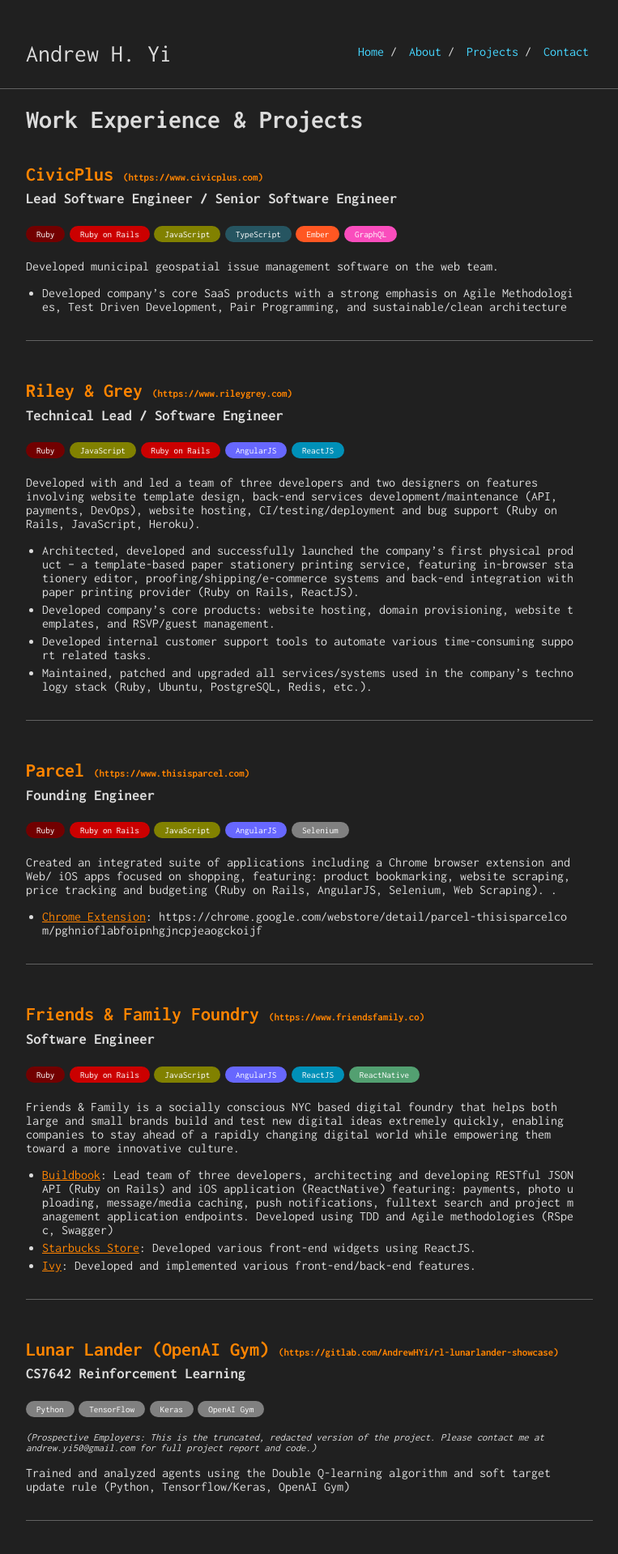
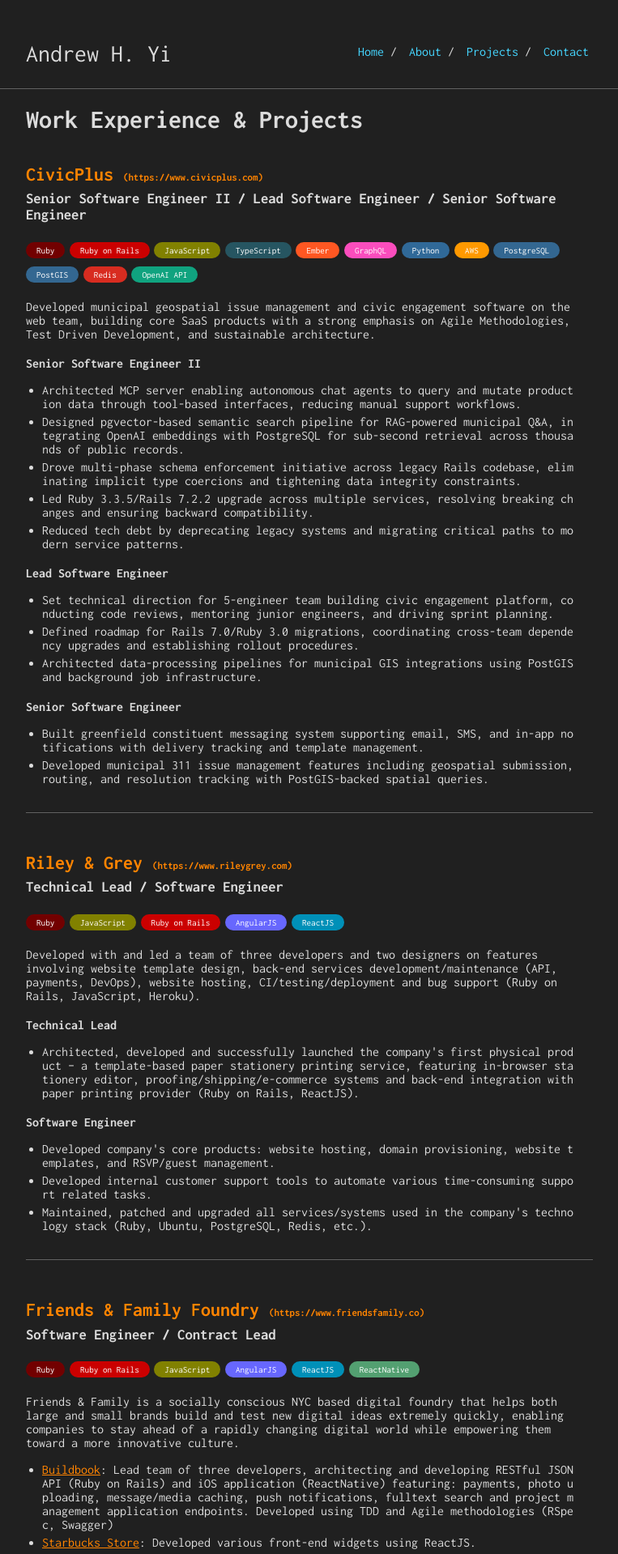
Before and after one commit to AndrewHYi/andrewhyi.github.io, a Jekyll site: the page built from projects.md, in a window 1280 px wide. Shown: the top 1919 px of the page at 81% size, without its empty margins (258-1021 px from the left). Built offline with Jekyll 4.4.1, drawn with Linux system fonts in a browser that asks for light colours; some of the changed text lies outside the part shown.

Commit message:
feat(projects): update projects page with full work history and role groupings
Replace flat bullet lists with role-based groupings for CivicPlus and
Riley & Grey. Remove Parcel and academic projects. Add skill tag colors
for AWS, PostgreSQL, PostGIS, Redis, OpenAI API, and Python.

```diff
--- a/_data/projects.yml
+++ b/_data/projects.yml
@@ -1,9 +1,24 @@
 - name: CivicPlus
   link: https://www.civicplus.com
-  position: Lead Software Engineer / Senior Software Engineer
-  description: "Developed municipal geospatial issue management software on the web team."
-  bullets:
-    - description: "Developed company’s core SaaS products with a strong emphasis on Agile Methodologies, Test Driven Development, Pair Programming, and sustainable/clean architecture"
+  position: "Senior Software Engineer II / Lead Software Engineer / Senior Software Engineer"
+  description: "Developed municipal geospatial issue management and civic engagement software on the web team, building core SaaS products with a strong emphasis on Agile Methodologies, Test Driven Development, and sustainable architecture."
+  roles:
+    - title: "Senior Software Engineer II"
+      bullets:
+        - description: "Architected MCP server enabling autonomous chat agents to query and mutate production data through tool-based interfaces, reducing manual support workflows."
+        - description: "Designed pgvector-based semantic search pipeline for RAG-powered municipal Q&A, integrating OpenAI embeddings with PostgreSQL for sub-second retrieval across thousands of public records."
+        - description: "Drove multi-phase schema enforcement initiative across legacy Rails codebase, eliminating implicit type coercions and tightening data integrity constraints."
+        - description: "Led Ruby 3.3.5/Rails 7.2.2 upgrade across multiple services, resolving breaking changes and ensuring backward compatibility."
+        - description: "Reduced tech debt by deprecating legacy systems and migrating critical paths to modern service patterns."
+    - title: "Lead Software Engineer"
+      bullets:
+        - description: "Set technical direction for 5-engineer team building civic engagement platform, conducting code reviews, mentoring junior engineers, and driving sprint planning."
+        - description: "Defined roadmap for Rails 7.0/Ruby 3.0 migrations, coordinating cross-team dependency upgrades and establishing rollout procedures."
+        - description: "Architected data-processing pipelines for municipal GIS integrations using PostGIS and background job infrastructure."
+    - title: "Senior Software Engineer"
+      bullets:
+        - description: "Built greenfield constituent messaging system supporting email, SMS, and in-app notifications with delivery tracking and template management."
+        - description: "Developed municipal 311 issue management features including geospatial submission, routing, and resolution tracking with PostGIS-backed spatial queries."
   skills:
     - Ruby
     - Ruby on Rails
@@ -11,16 +26,26 @@
     - TypeScript
     - Ember
     - GraphQL
+    - Python
+    - AWS
+    - PostgreSQL
+    - PostGIS
+    - Redis
+    - OpenAI API
 
 - name: Riley & Grey
   link: https://www.rileygrey.com
-  position: Technical Lead / Software Engineer
+  position: "Technical Lead / Software Engineer"
   description: "Developed with and led a team of three developers and two designers on features involving website template design, back-end services development/maintenance (API, payments, DevOps), website hosting, CI/testing/deployment and bug support (Ruby on Rails, JavaScript, Heroku)."
-  bullets:
-    - description: "Architected, developed and successfully launched the company’s first physical product – a template-based paper stationery printing service, featuring in-browser stationery editor, proofing/shipping/e-commerce systems and back-end integration with paper printing provider (Ruby on Rails, ReactJS)."
-    - description: "Developed company’s core products: website hosting, domain provisioning, website templates, and RSVP/guest management."
-    - description: "Developed internal customer support tools to automate various time-consuming support related tasks."
-    - description: "Maintained, patched and upgraded all services/systems used in the company’s technology stack (Ruby, Ubuntu, PostgreSQL, Redis, etc.)."
+  roles:
+    - title: "Technical Lead"
+      bullets:
+        - description: "Architected, developed and successfully launched the company's first physical product – a template-based paper stationery printing service, featuring in-browser stationery editor, proofing/shipping/e-commerce systems and back-end integration with paper printing provider (Ruby on Rails, ReactJS)."
+    - title: "Software Engineer"
+      bullets:
+        - description: "Developed company's core products: website hosting, domain provisioning, website templates, and RSVP/guest management."
+        - description: "Developed internal customer support tools to automate various time-consuming support related tasks."
+        - description: "Maintained, patched and upgraded all services/systems used in the company's technology stack (Ruby, Ubuntu, PostgreSQL, Redis, etc.)."
   skills:
     - Ruby
     - JavaScript
@@ -28,30 +53,9 @@
     - AngularJS
     - ReactJS
 
-
-
-- name: Parcel
-  link: https://www.thisisparcel.com
-  position: Founding Engineer
-  description: "Created an integrated suite of applications including a Chrome browser extension and Web/ iOS apps focused on shopping, featuring: product
-bookmarking, website scraping, price tracking and budgeting (Ruby on Rails, AngularJS, Selenium, Web Scraping).
-."
-  bullets:
-    - name: "Chrome Extension"
-      description: "https://chrome.google.com/webstore/detail/parcel-thisisparcelcom/pghnioflabfoipnhgjncpjeaogckoijf"
-      link: "https://chrome.google.com/webstore/detail/parcel-thisisparcelcom/pghnioflabfoipnhgjncpjeaogckoijf"
-  skills:
-    - Ruby
-    - Ruby on Rails
-    - JavaScript
-    - AngularJS
-    - Selenium
-
-
-
 - name: Friends & Family Foundry
   link: https://www.friendsfamily.co
-  position: Software Engineer
+  position: "Software Engineer / Contract Lead"
   description: "Friends & Family is a socially conscious NYC based digital foundry that helps both large and small brands build and test new digital ideas extremely quickly, enabling companies to stay ahead of a rapidly changing digital world while empowering them toward a more innovative culture."
   bullets:
     - name: "Buildbook"
@@ -70,60 +74,3 @@ bookmarking, website scraping, price tracking and budgeting (Ruby on Rails, Angu
     - AngularJS
     - ReactJS
     - ReactNative
-
-
-
-
-
-
-
-
-
-
-
-
-
-
-
-
-
-
-
-- name: Lunar Lander (OpenAI Gym)
-  link: https://gitlab.com/AndrewHYi/rl-lunarlander-showcase
-  position: CS7642 Reinforcement Learning
-  blurb: "(Prospective Employers: This is the truncated, redacted version of the project. Please contact me at andrew.yi50@gmail.com for full project report and code.)"
-  description: "Trained and analyzed agents using the Double Q-learning algorithm and soft target update rule (Python, Tensorflow/Keras, OpenAI Gym)"
-  skills:
-    - Python
-    - TensorFlow
-    - Keras
-    - OpenAI Gym
-
-
-
-
-
-- name: Sleep Stage Classification
-  link: https://gitlab.com/AndrewHYi/bd4h-sleepstage-showcase
-  position: CS6250 Big Data for Health Informatics
-  blurb: "(Prospective Employers: This is the truncated, redacted version of the project. Please contact me at andrew.yi50@gmail.com for full project report and code.)"
-  description: "Implemented and trained CNNs for single-channel EEG sleep stage classification using the National Sleep Research Institute’s Sleep Heart Health Study datasets."
-  skills:
-    - Python
-    - Tensorflow
-    - Keras
-    - Numpy
-    - Scikit-learn
-    - Hadoop
-
-
-
-- name: Stereo Correspondence
-  link: https://gitlab.com/AndrewHYi/cv-stereo-showcase
-  position: CS6476 Computer Vision
-  blurb: "(Prospective Employers: This is the truncated, redacted version of the project. Please contact me at andrew.yi50@gmail.com for full project report and code.)"
-  description: "Implemented and analyzed several window-based stereo correspondence techniques including the sums of squared differences measure and loopy belief propagation (Markov random fields) using the Middlebury Stereo Datasets."
-  skills:
-    - Python
-    - Numpy
--- a/_layouts/projects.html
+++ b/_layouts/projects.html
@@ -17,8 +17,6 @@ layout: default
 				<h3>{{ project.position }}</h3>
 			</div>
 
-
-
 			<div class="project-skills">
 				<ul>
 					{% for skill in project.skills %}
@@ -35,6 +33,16 @@ layout: default
 
 			<p>{{ project.description }}</p>
 
+			{% if project.roles %}
+				{% for role in project.roles %}
+					<h4 class="project-role-title">{{ role.title }}</h4>
+					<ul>
+						{% for bullet in role.bullets %}
+							<li class="ayi-bullet">{{ bullet.description }}</li>
+						{% endfor %}
+					</ul>
+				{% endfor %}
+			{% else %}
 				<div class="ayi-project-bullets">
 					<ul>
 						{% for bullet in project.bullets %}
@@ -49,10 +57,10 @@ layout: default
 								</li>
 							{% endif %}
 
-
 						{% endfor %}
 					</ul>
 				</div>
+			{% endif %}
 		</div>
 
 		<hr class="end-project"/>
--- a/_sass/_projects.scss
+++ b/_sass/_projects.scss
@@ -19,6 +19,11 @@
             margin-top: 0.4em;
             margin-bottom: 1em;
         }
+    }
+
+    .project-role-title {
+        margin-top: 1.2em;
+        margin-bottom: 0.4em;
     }
 
     .project-skills {
@@ -96,6 +101,27 @@
         background: #fa4dbd;
     }
 
-    &.python {}
+    &.python {
+        background: #306998;
+    }
 
+    &.aws {
+        background: #FF9900;
+    }
+
+    &.postgresql {
+        background: #336791;
+    }
+
+    &.postgis {
+        background: #336791;
+    }
+
+    &.redis {
+        background: #D82C20;
+    }
+
+    &.openaiapi {
+        background: #10A37F;
+    }
 }
```
Lines whose indentation alone changed are shown as unchanged.
